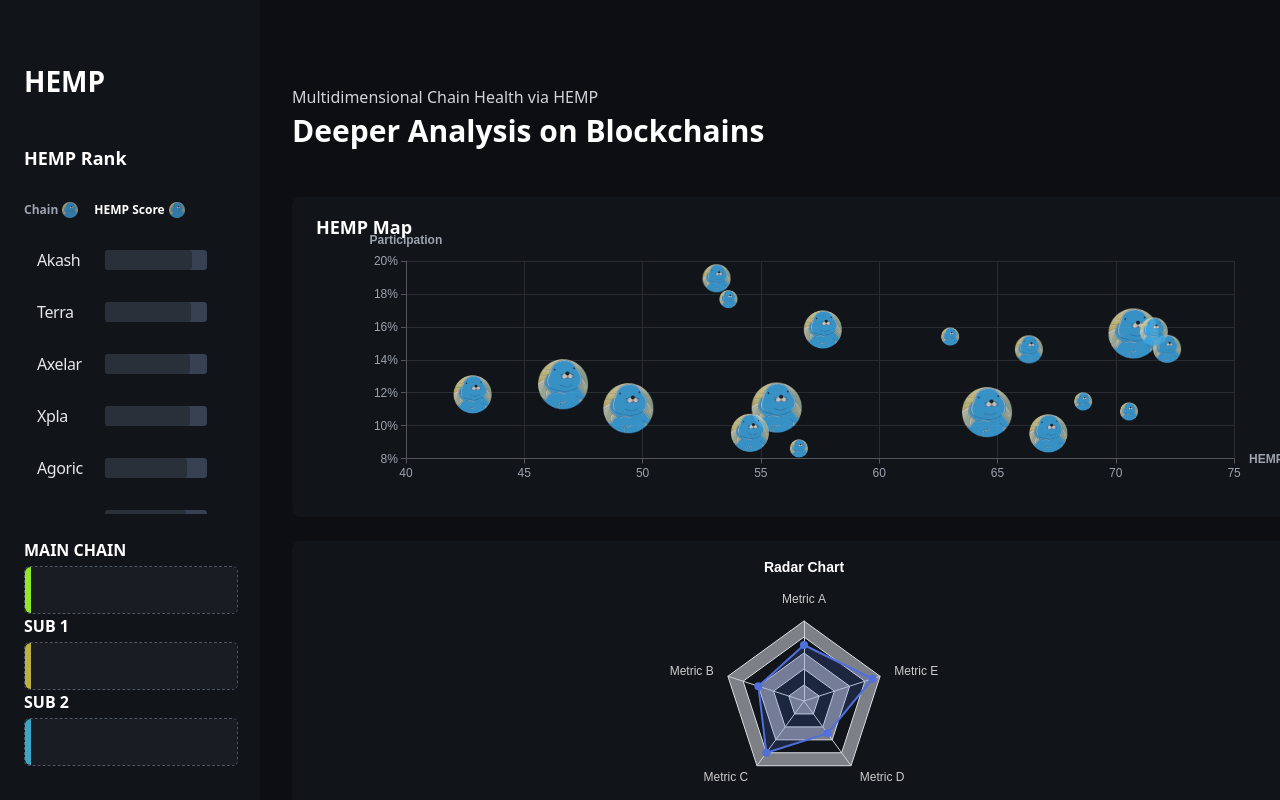
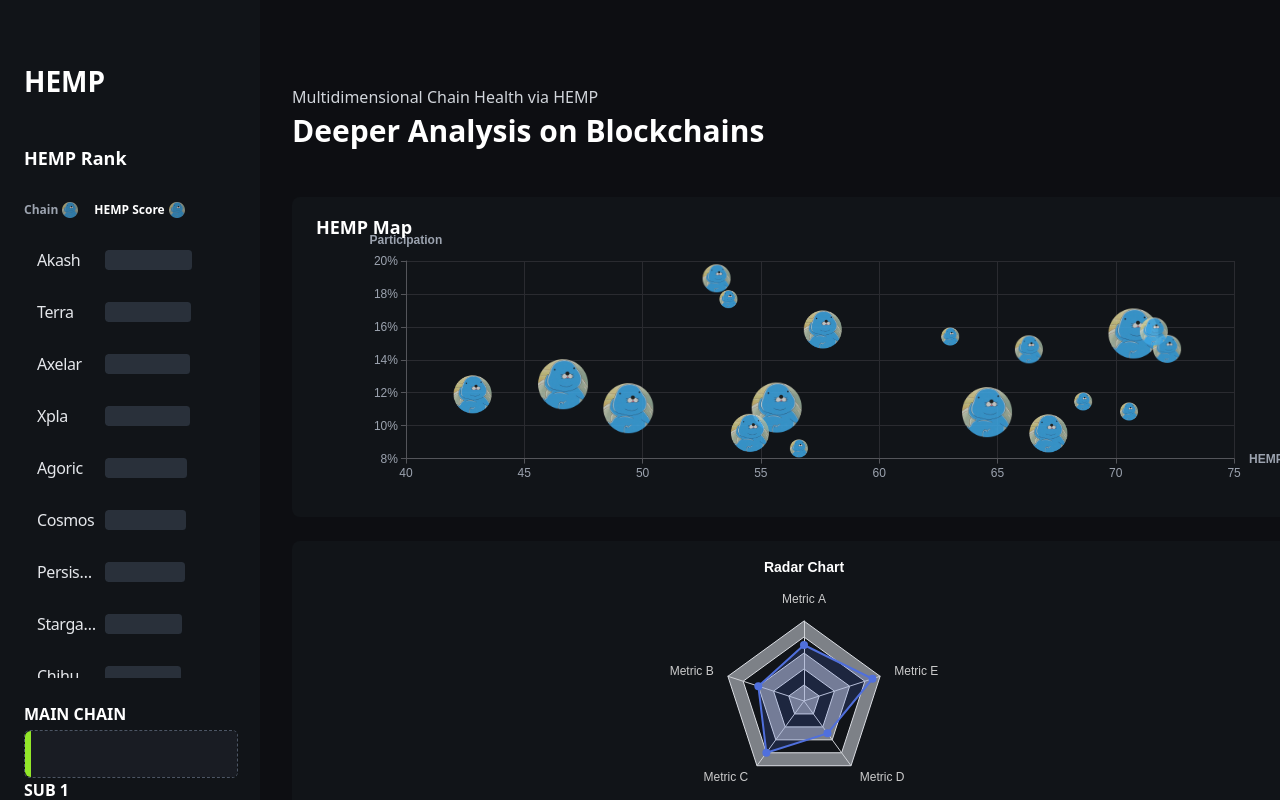
Before and after one commit to nhsngyn/HEMP, a React (Vite) app: page / in a window 1280 px wide. Built offline with nearby package versions, Linux system fonts and the light colour scheme.

Commit message:
ranking ui 디자인 반영

```diff
--- a/src/components/ranking/ChainCard.jsx
+++ b/src/components/ranking/ChainCard.jsx
@@ -53,7 +53,6 @@
         <div className="
           flex-1 // flex: 1 0 0
           h-[20px] // height: 20px
-          bg-gray-700 // background: var(--gray700, #29303A)
           rounded-[3.59px] // border-radius: 3.59px
           relative overflow-hidden
         ">
--- a/src/components/ranking/RankingChart.jsx
+++ b/src/components/ranking/RankingChart.jsx
@@ -122,7 +122,7 @@
         </div>
 
         {/* LIST AREA */}
-        <div className="h-[280px]">
+        <div className="h-[444px]">
           <DroppableListArea>
             {sortedChains.map((chain) => {
               const isSelected = selectedIds.includes(chain.id);
@@ -132,8 +132,6 @@
                   chain={chain}
                   selectionInfo={getSelectionInfo(chain.id)}
                   isSelected={isSelected}
-                  // onClick에 selectChain 함수를 사용합니다.
-                  // selectChain 함수가 useChainStore의 applySelection(null)을 호출하여 스마트 셀렉션을 실행합니다.
                   onClick={() => selectChain(chain.id)}
                 />
               );
--- a/src/index.css
+++ b/src/index.css
@@ -35,3 +35,23 @@
 a:hover {
   color: #535bf2;
 }
+
+.custom-scrollbar::-webkit-scrollbar {
+  width: 8px;
+}
+
+.custom-scrollbar::-webkit-scrollbar-track {
+  background: transparent;
+  border-radius: 10px;
+}
+
+.custom-scrollbar::-webkit-scrollbar-thumb {
+  background-color: #29303A;
+  border-radius: 10px;
+  border: 2px solid transparent;
+  background-clip: padding-box;
+}
+
+.custom-scrollbar::-webkit-scrollbar-thumb:hover {
+  background-color: #6D7380;
+}
```
Also changed, not shown: src/components/ranking/DroppableListArea.jsx (line endings or trailing spaces).
